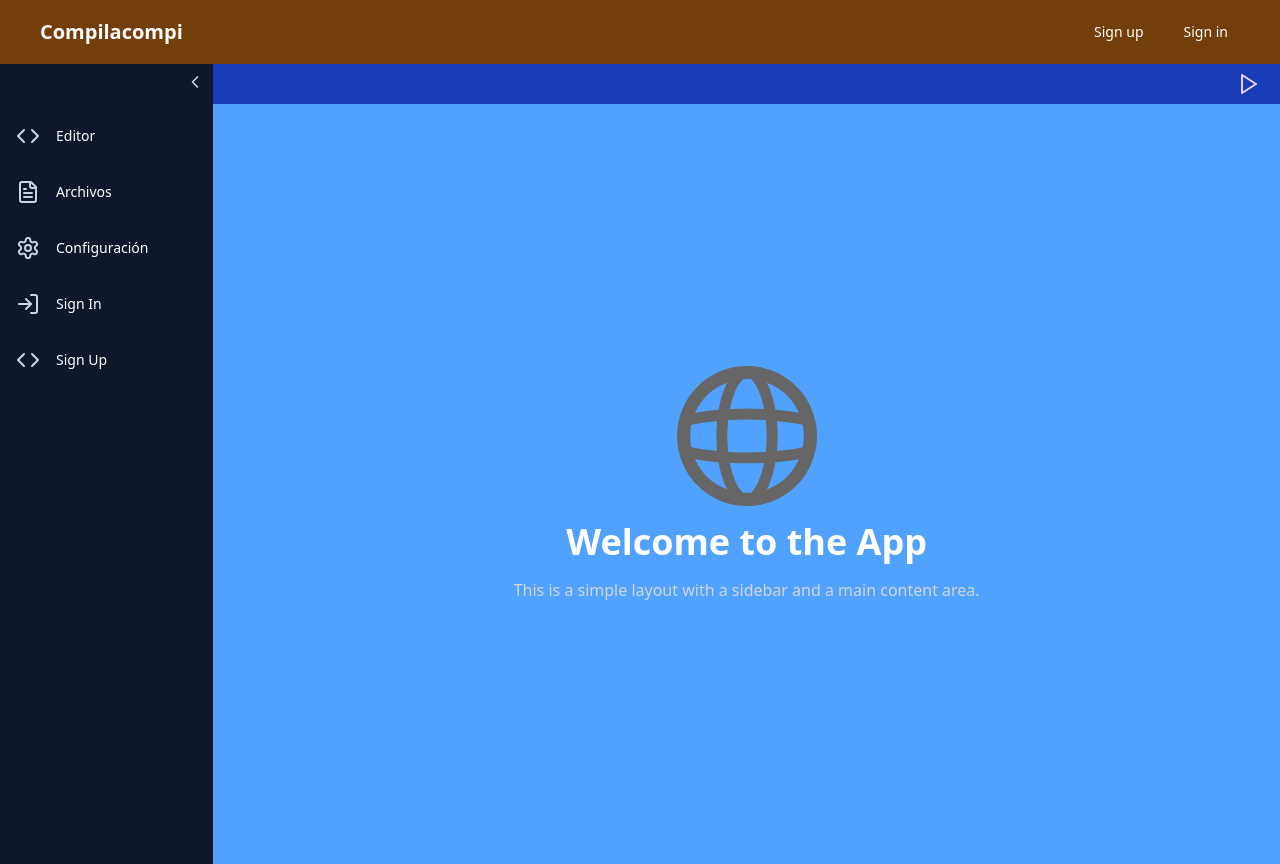
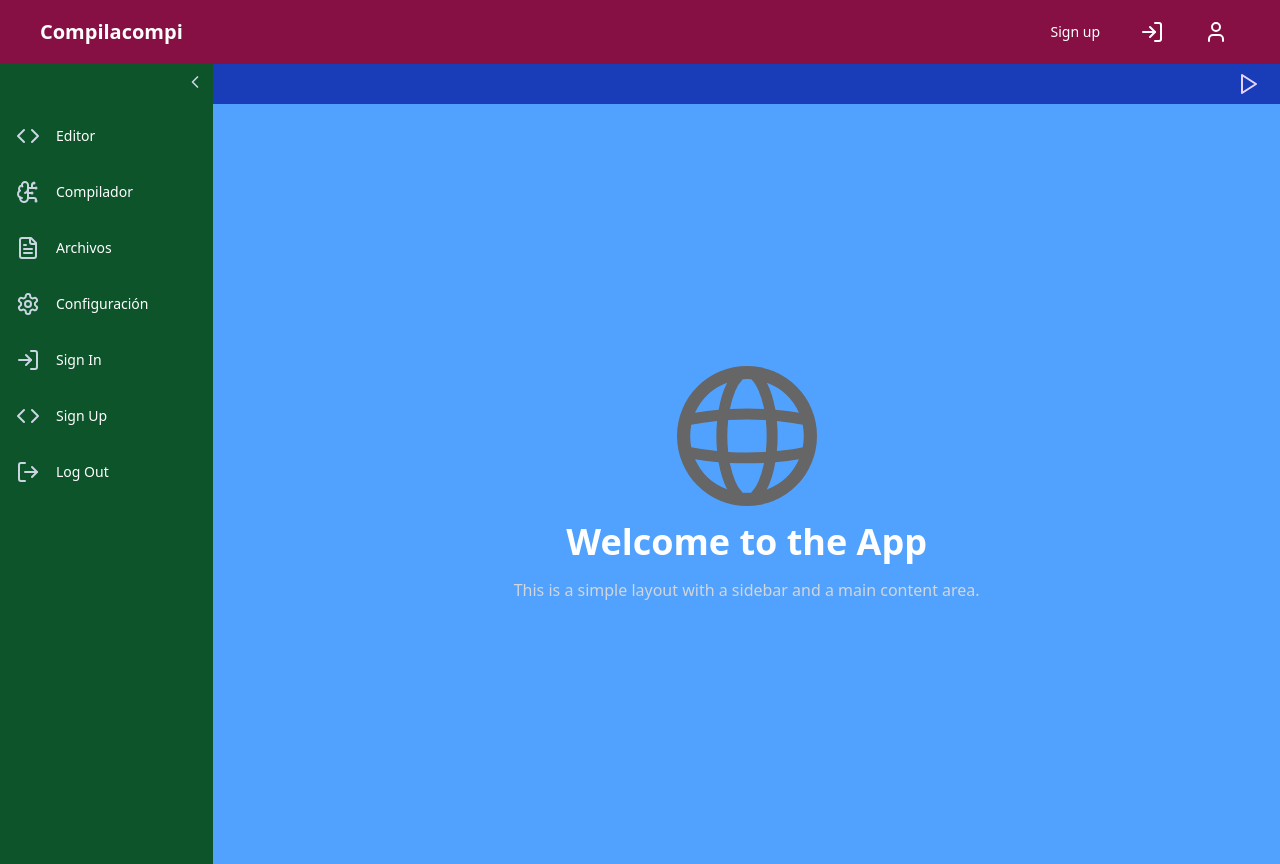
Before and after one commit to fernandacor/assessment, a Next.js app in the folder frontend/: page / in a window 1280 px wide. Built offline with nearby package versions, Linux system fonts and the light colour scheme.

Commit message:
agregue cositas al sidebar y al navbar

```diff
--- a/frontend/src/components/Navbar.tsx
+++ b/frontend/src/components/Navbar.tsx
@@ -1,8 +1,9 @@
 import Link from 'next/link'
+import { LogIn, User } from 'lucide-react'
 
 export default async function Navbar() {
     return (
-        <nav className='top-0 z-50 w-full bg-yellow-900 bg-opacity-10 backdrop-filter'>
+        <nav className='top-0 z-50 w-full bg-pink-900 bg-opacity-10 backdrop-filter'>
             <div className='mx-auto max-w-7xl px-6 sm:px-8 lg:px-10'>
                 <div className='relative flex h-16 items-center justify-between'>
                     <div className='flex flex-1 items-stretch justify-start'>
@@ -26,7 +27,17 @@ export default async function Navbar() {
                                 href=' /signin'
                                 className='rounded-md px-3 py-2 text-sm font-medium text-white hover:bg-gray-700 hover:text-gray-100'
                             >
-                                Sign in
+                                <LogIn
+                                    className='h-6 w-6'
+                                />
+                            </Link>
+                            <Link
+                                href='/profile'
+                                className='rounded-md px-3 py-2 text-sm font-medium text-white hover:bg-gray-700 hover:text-gray-100'
+                            >
+                            < User
+                                className='h-6 w-6'
+                                />
                             </Link>
                     </div>
                 </div>
--- a/frontend/src/components/Sidebar.tsx
+++ b/frontend/src/components/Sidebar.tsx
@@ -1,33 +1,38 @@
 'use client'
 
 import React from "react";
-import { ChevronLeft, ChevronRight, Code, FileText, Settings, LogIn} from "lucide-react";
+import { ChevronLeft, ChevronRight, Code, FileText, Settings, LogIn, LogOut, BrainCircuit} from "lucide-react";
 
 // Sidebar component
 export default function Sidebar({ isOpen, toggle }: { isOpen: boolean; toggle: () => void }) {
   return (
-    <div className={`bg-slate-900 text-white transition-all duration-300 ${isOpen ? "w-64" : "w-16"} h-full flex flex-col`}>
+    <div className={`bg-green-900 text-white transition-all duration-300 ${isOpen ? "w-64" : "w-16"} h-full flex flex-col`}>
       <div className="flex justify-end p-2">
         <button onClick={toggle} className="text-slate-300 hover:text-white">
           {isOpen ? <ChevronLeft size={20} /> : <ChevronRight size={20} />}
         </button>
       </div>
       <nav className="flex flex-col space-y-4 mt-4 px-2">
-        <SidebarItem icon={<Code />} label="Editor" isOpen={isOpen} />
+        <SidebarItem icon={<Code />} label="Editor" isOpen={isOpen} href='/codeEditor'/>
+        <SidebarItem icon={<BrainCircuit />} label="Compilador" isOpen={isOpen} href='/compiler'/>
         <SidebarItem icon={<FileText />} label="Archivos" isOpen={isOpen} />
         <SidebarItem icon={<Settings />} label="Configuración" isOpen={isOpen} />
-        <SidebarItem icon={<LogIn />} label="Sign In" isOpen={isOpen} />
-        <SidebarItem icon={<Code />} label="Sign Up" isOpen={isOpen} />
+        <SidebarItem icon={<LogIn />} label="Sign In" isOpen={isOpen} href='/signin'/>
+        <SidebarItem icon={<Code />} label="Sign Up" isOpen={isOpen} href='/signup'/>
+        <SidebarItem icon={<LogOut />} label="Log Out" isOpen={isOpen}/>
       </nav>
     </div>
   );
 }
 
-function SidebarItem({ icon, label, isOpen }: { icon: React.ReactNode; label: string; isOpen: boolean }) {
-  return (
-    <div className="flex items-center space-x-4 p-2 rounded hover:bg-slate-700 cursor-pointer">
+function SidebarItem({ icon, label, isOpen, href}: { icon: React.ReactNode; label: string; isOpen: boolean, href?: string }) {
+    return (
+    <a
+      href={href}
+      className="flex items-center space-x-4 p-2 rounded hover:bg-slate-700 cursor-pointer"
+    >
       <div className="text-slate-300">{icon}</div>
       {isOpen && <span className="text-sm">{label}</span>}
-    </div>
+    </a>
   );
 }
```
